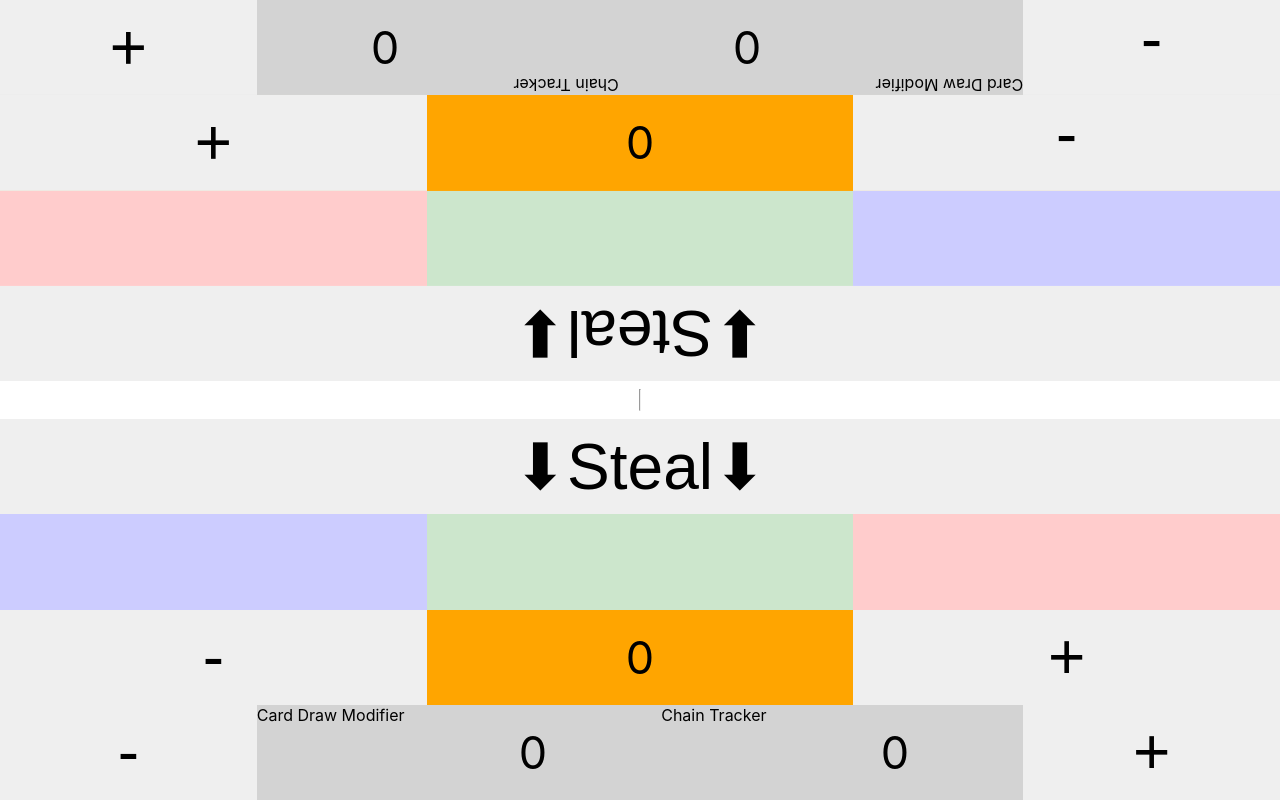
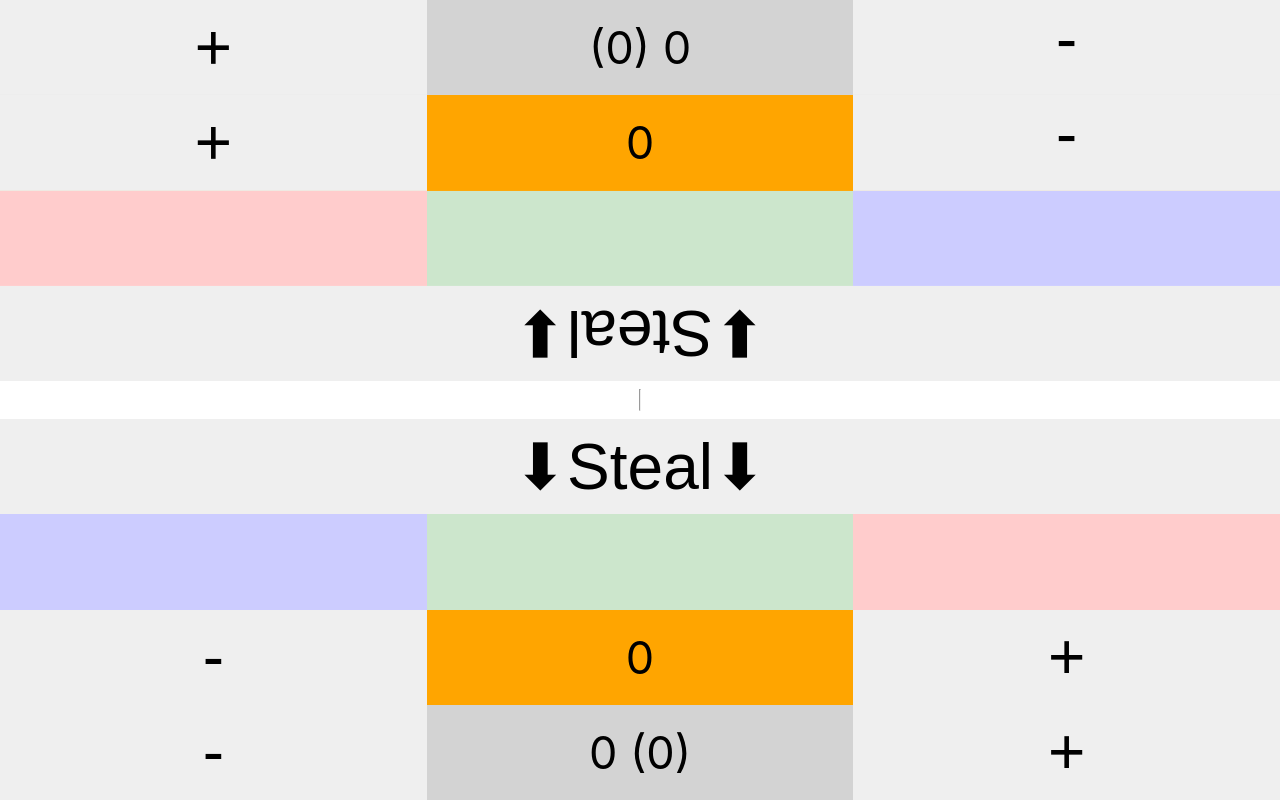
Before and after one commit to nihakue/keyforger, a React (Create React App) app: page / in a window 1280 px wide. Built offline with nearby package versions, Linux system fonts and the light colour scheme.

Commit message:
Clean up chain styling

```diff
--- a/src/Chain.js
+++ b/src/Chain.js
@@ -18,10 +18,9 @@ export default function Chain({ startingChain = 0 }) {
       >
         -
       </button>
-      Card Draw Modifier
-      <Stat>{chainDraw(chainLevel)}</Stat>
-      Chain Tracker
-      <Stat>{chainLevel}</Stat>
+
+      <Stat>{`${chainLevel} (${chainDraw(chainLevel)})`}</Stat>
+
       <button className="chain-up" onClick={() => setChain(chainLevel + 1)}>
         +
       </button>
```
